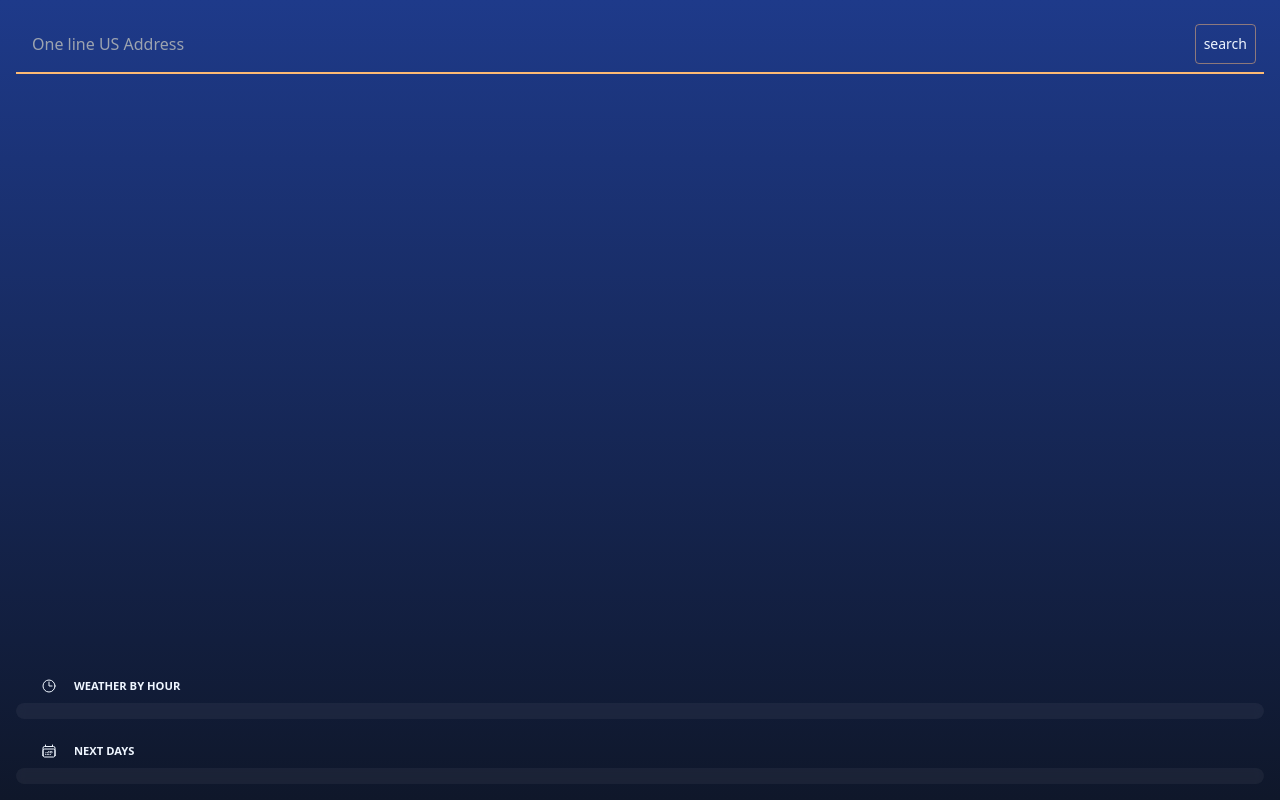
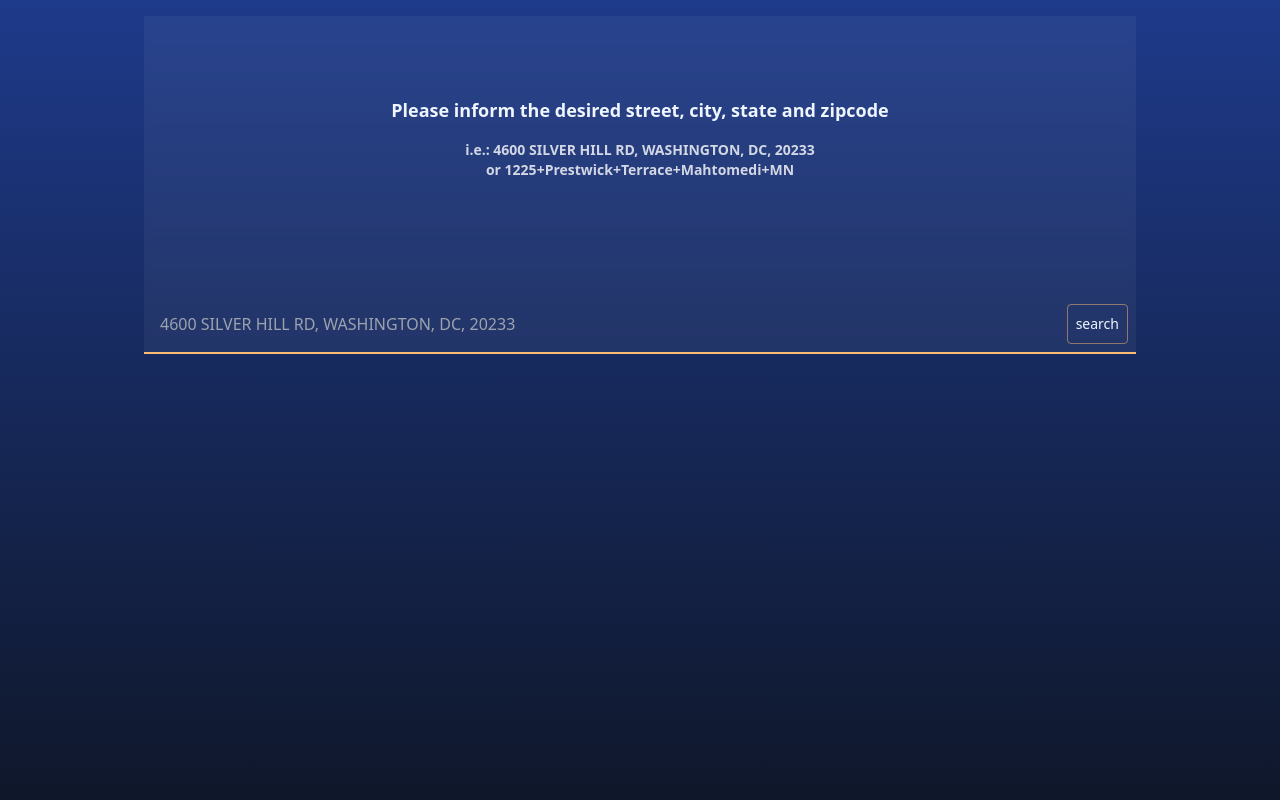
Before and after one commit to euthiago/demo-react-tailwind, a React (Vite) app: page / in a window 1280 px wide. Built offline with nearby package versions, Linux system fonts and the light colour scheme.

Commit message:
search animation and example

```diff
--- a/package.json
+++ b/package.json
@@ -23,6 +23,7 @@
 		"@types/react": "^18.0.27",
 		"@types/react-dom": "^18.0.10",
 		"@vitejs/plugin-react": "^3.1.0",
+		"tailwind-scrollbar": "^3.0.0",
 		"typescript": "^4.9.3",
 		"vite": "^4.1.0"
 	}
--- a/src/App.css
+++ b/src/App.css
@@ -1,4 +1,6 @@
 #root {
   width: 100vw;
   height: 100vh;
+  padding:0;
+  margin:0;
 }
--- a/src/App.tsx
+++ b/src/App.tsx
@@ -47,13 +47,20 @@ function App() {
 
 	return (
 		<StoreContext.Provider value={ { ...store, setStore } } >
-			<div className="p-4 gap-4 bg-slate-900 bg-gradient-to-b to-slate-900 from-blue-900 w-full min-h-full flex flex-col text-blue-50">
+			<div className='bg-slate-900 bg-gradient-to-b to-slate-900 from-blue-900 w-screen min-h-screen'>
+				<div className="max-w-5xl mx-auto p-4 gap-4 flex flex-col text-blue-50">
 
-				<Search />
-				<Hero className='grow' geoLocation={store.geoLocation} hour={ store.hours.length > 0 ? store.hours[0] : undefined } />
-				<DayHours hours={store.hours} fetchHour={store.fetchHour} />
-				<Week />
+					<Search />
 
+					{ store.days.length > 0 &&
+						<>
+							<Hero className='grow' geoLocation={store.geoLocation} hour={ store.hours.length > 0 ? store.hours[0] : undefined } />
+							<DayHours hours={store.hours} fetchHour={store.fetchHour} />
+							<Week />
+						</>
+					}
+
+				</div>
 			</div>
 		</StoreContext.Provider>
 	)
--- a/src/DayHours.tsx
+++ b/src/DayHours.tsx
@@ -14,7 +14,7 @@ export default ({ hours, fetchHour=0 }:{hours:Hour[], fetchHour?:number }) => {
 			</span>
 			<span>weather by hour</span>
 		</div>
-		<div className="p-2 w-full overflow-x-auto flex rounded-lg backdrop-blur-sm bg-opacity-5 bg-white">
+		<div className="p-2 w-full overflow-x-auto flex rounded-lg backdrop-blur-sm bg-opacity-5 bg-white scrollbar-thin scrollbar-thumb-slate-300 scrollbar-rounded-sm">
 			{ renderHours(hours.filter( (_,i) => i < 24 ), fetchHour) }
 		</div>
 	</div>
--- a/src/DayWeather.tsx
+++ b/src/DayWeather.tsx
@@ -22,7 +22,7 @@ export default ({ day }:{ day:Day } ) => {
 
 	const { temperatureRange={ min:day.temperatureMin, max:day.temperatureMax } } = useContext<Store>(StoreContext)
 
-	return	<div className="p-1 flex gap-2 items-center pt-2 w-full">
+	return	<div className="flex gap-2 items-center pt-2 ">
 		<div className="font-bold text-center w-[50px]">
 			{ valueOrNow(day.number) }
 		</div>
--- a/src/Hero.tsx
+++ b/src/Hero.tsx
@@ -6,7 +6,7 @@ export default ({ className="", hour, geoLocation }:{ className?:string, hour?:H
 		{ geoLocation && hour && (
 			<div className="m-auto flex flex-col h-full justify-center">
 				<div className="text-center font-semibold text-xl">
-					{geoLocation.city && geoLocation.city + " ,"}{geoLocation.state}
+					{geoLocation.city && geoLocation.city + ", "}{geoLocation.state}
 				</div>
 				<div className="text-center text-9xl bold">
 					{hour.temperature}°F
--- a/src/Search.tsx
+++ b/src/Search.tsx
@@ -10,7 +10,8 @@ export default () => {
 	const input = useRef(null)
 	const [ loading, setLoading ] = useState<boolean>(false)
 	const [ error, setError ] = useState<string>("")
-	const { setStore } = useContext<Store>(StoreContext)
+	const [ closedTranslate, setClosedTranslate ] = useState<string>("translateY(280px)")
+	const { days, setStore } = useContext<Store>(StoreContext)
 
 	const onSubmit = async (e:SyntheticEvent) => {
 
@@ -48,10 +49,36 @@ export default () => {
 
 	}
 
-	return <div>
-		<div className='p-2 border-b-2 border-orange-300 w-full'>
+	useEffect( () => {
+
+		let closedTranslate = days.length === 0
+			? "translateY(280px)"
+			: "translateY(0)"
+
+		setClosedTranslate(closedTranslate)
+
+	}, [days.length])
+
+
+	return <div className="ease-in-out transition-transform mt-[-280px] duration-500 bg-white bg-opacity-5 backdrop-blur-sm" style={{ transform: closedTranslate }} >
+
+		<div className="font-semibold p-10 pt-20 absolute w-full">
+
+			<h2 className="text-center text-lg" >Please inform the desired street, city, state and zipcode</h2>
+
+			<div className="p-4 text-center text-sm text-white text-opacity-80">
+				<p>
+					<span className="select-none text-opacity-70">i.e.: </span>4600 SILVER HILL RD, WASHINGTON, DC, 20233
+				</p>
+				<p >
+					<span className="select-none text-opacity-70">or </span>1225+Prestwick+Terrace+Mahtomedi+MN
+				</p>
+			</div>
+		</div>
+
+		<div className='p-2 border-b-2 border-orange-300 w-full mt-[280px]'>
 			<form ref={form} onSubmit={onSubmit} className="w-full flex">
-				<input ref={input} disabled={loading}  className="grow bg-transparent p-2 outline-none min-w-0" type="text" placeholder='One line US Address'></input>
+				<input ref={input} disabled={loading}  className="grow bg-transparent p-2 outline-none min-w-0" type="text" placeholder='4600 SILVER HILL RD, WASHINGTON, DC, 20233'></input>
 				<button disabled={loading} type="submit" className="disabled:opacity-70 text-sm hover:text-orange-300 rounded border-[1px] p-2 border-orange-300 hover:border-opacity-100 active:border-opacity-100 focus:border-opacity-100 border-opacity-50"  >{ loading ? "loading" : "search"}</button>
 			</form>
 
--- a/tailwind.config.cjs
+++ b/tailwind.config.cjs
@@ -7,5 +7,5 @@ module.exports = {
 	theme: {
 		extend: {},
 	},
-	plugins: [],
+	plugins: [require('tailwind-scrollbar'), { nocompatible: true }],
 }
```
Also changed, not shown: 1 other file (tests, documents, lock files or other folders).
